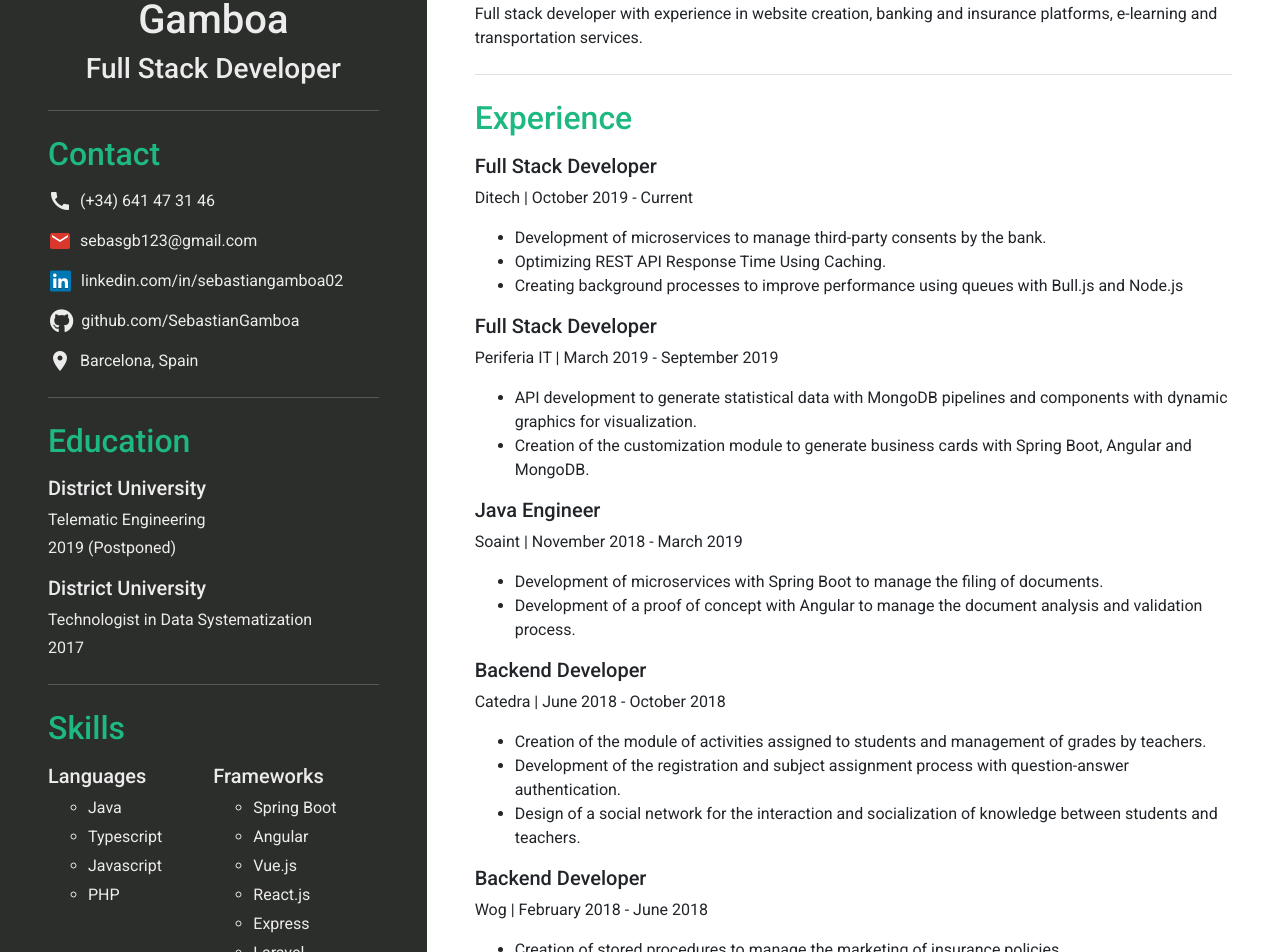
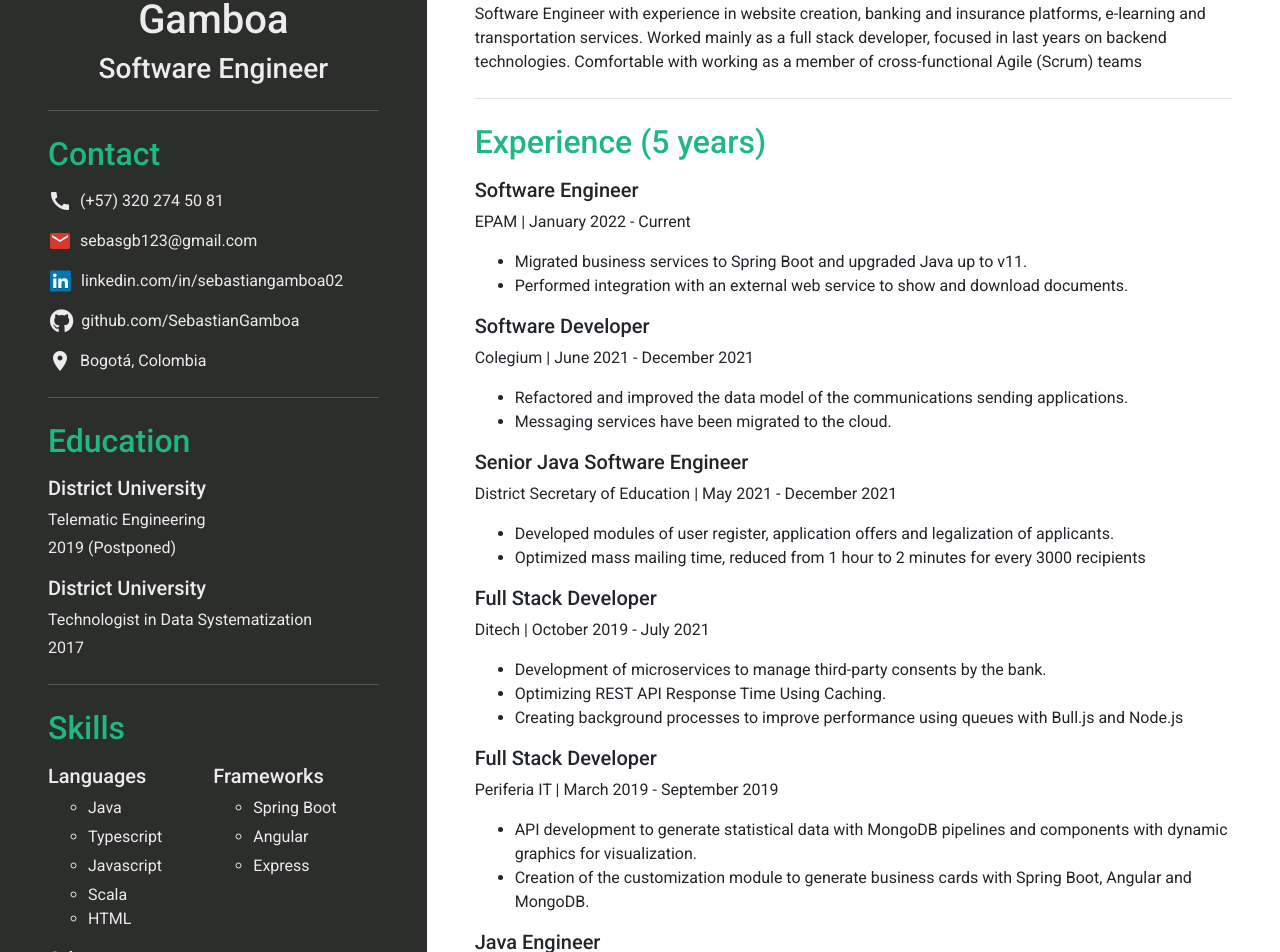
Before and after one commit to SebastianGamboa/CV, an Angular app: page / in a window 1280 px wide. Shown: the part 100-1052 px from the top of the page. Built offline with nearby package versions, Linux system fonts and the light colour scheme.

Commit message:
Update template information

```diff
--- a/src/app/components/resume-en/resume-en.component.html
+++ b/src/app/components/resume-en/resume-en.component.html
@@ -3,13 +3,13 @@
         <div class="col-sm-4 p-5 sidebar position-relative zi-0">
             <header class="mb-4">
                 <h1 class="text-center">Sebastian Gamboa</h1>
-                <h3 class="text-center">Full Stack Developer</h3>
+                <h3 class="text-center">Software Engineer</h3>
             </header>
             <mat-divider class="bt-light__color"></mat-divider>
             <section class="personal-information mt-4 mb-4">
                 <h2 class="mb-3">Contact</h2>
                 <p class="d-flex">
-                    <mat-icon class="mr-2" aria-hidden="false" aria-label="phone">call</mat-icon>(+34) 641 47 31 46
+                    <mat-icon class="mr-2" aria-hidden="false" aria-label="phone">call</mat-icon>(+57) 320 274 50 81
                 </p>
                 <p class="d-flex">
                     <mat-icon class="fa-icon__background mr-2 position-relative" style="color: #da372d;" aria-hidden="false" aria-label="email">email</mat-icon>sebasgb123@gmail.com
@@ -22,11 +22,8 @@
                     <i class="fab fa-github fs-24 mr-2 position-relative" style="padding-left: 2px;"></i>
                     github.com/SebastianGamboa
                 </p>
-                <!-- <p class="d-flex">
-                    <i class="fab fa-twitter fs-24 mr-2" style="color: rgb(29, 161, 242);"></i>twitter.com/sebasgb02
-                </p> -->
                 <p class="d-flex">
-                    <mat-icon class="mr-2" aria-hidden="false" aria-label="place">place</mat-icon>Barcelona, Spain
+                    <mat-icon class="mr-2" aria-hidden="false" aria-label="place">place</mat-icon>Bogotá, Colombia
                 </p>
             </section>
             <mat-divider class="bt-light__color"></mat-divider>
@@ -49,7 +46,8 @@
                             <li style="margin-bottom: 5px;">Java</li>
                             <li style="margin-bottom: 5px;">Typescript</li>
                             <li style="margin-bottom: 5px;">Javascript</li>
-                            <li>PHP</li>
+                            <li>Scala</li>
+                            <li>HTML</li>
                         </ul>
                     </div>
                     <div class="col-sm-6 pl-0">
@@ -57,10 +55,7 @@
                         <ul style="list-style: circle;">
                             <li style="margin-bottom: 5px;">Spring Boot</li>
                             <li style="margin-bottom: 5px;">Angular</li>
-                            <li style="margin-bottom: 5px;">Vue.js</li>
-                            <li style="margin-bottom: 5px;">React.js</li>
                             <li style="margin-bottom: 5px;">Express</li>
-                            <li>Laravel</li>
                         </ul>
                     </div>
                 </div>
@@ -68,12 +63,15 @@
                     <div class="col">
                         <h5 class="mb-2">Others</h5>
                         <ul style="list-style: circle;">
+                            <li style="margin-bottom: 5px;">Git</li>
+                            <li style="margin-bottom: 5px;">JIRA</li>
+                            <li style="margin-bottom: 5px;">Clean Code</li>
+                            <li style="margin-bottom: 5px;">Unit Testing</li>
                             <li style="margin-bottom: 5px;">Node.js</li>
                             <li style="margin-bottom: 5px;">SQL - PL/SQL</li>
                             <li style="margin-bottom: 5px;">MongoDB</li>
-                            <li style="margin-bottom: 5px;">Git</li>
-                            <li style="margin-bottom: 5px;">Unit Testing</li>
-                            <li>Scrum</li>
+                            <li style="margin-bottom: 5px;">CSS</li>
+                            <li>SCRUM</li>
                         </ul>
                     </div>
                 </div>
@@ -89,14 +87,38 @@
         <div class="col-sm-8 p-5">
             <section class="profile mb-4">
                 <h2 class="mb-3">Profile</h2>
-                <p>Full stack developer with experience in website creation, banking and insurance platforms, e-learning and transportation services.</p>
+                <p>Software Engineer with experience in website creation, banking and insurance platforms, e-learning and transportation services. Worked mainly as a full stack developer, focused in last years on backend technologies. Comfortable with working as a member of cross-functional Agile (Scrum) teams</p>
             </section>
             <mat-divider></mat-divider>
             <section class="experience mt-4">
-                <h2 class="mb-3">Experience</h2>
+                <h2 class="mb-3">Experience (5 years)</h2>
+                <article>
+                    <h5>Software Engineer</h5>
+                    <p>EPAM | January 2022 - Current</p>
+                    <ul>
+                        <li>Migrated business services to Spring Boot and upgraded Java up to v11.</li>
+                        <li>Performed integration with an external web service to show and download documents.</li>
+                    </ul>
+                </article>
+                <article>
+                    <h5>Software Developer</h5>
+                    <p>Colegium | June 2021 - December 2021</p>
+                    <ul>
+                        <li>Refactored and improved the data model of the communications sending applications.</li>
+                        <li>Messaging services have been migrated to the cloud.</li>
+                    </ul>
+                </article>
+                <article>
+                    <h5>Senior Java Software Engineer</h5>
+                    <p>District Secretary of Education | May 2021 - December 2021</p>
+                    <ul>
+                        <li>Developed modules of user register, application offers and legalization of applicants.</li>
+                        <li>Optimized mass mailing time, reduced from 1 hour to 2 minutes for every 3000 recipients</li>
+                    </ul>
+                </article>
                 <article>
                     <h5>Full Stack Developer</h5>
-                    <p>Ditech | October 2019 - Current</p>
+                    <p>Ditech | October 2019 - July 2021</p>
                     <ul>
                         <li>Development of microservices to manage third-party consents by the bank.</li>
                         <li>Optimizing REST API Response Time Using Caching.</li>
@@ -119,7 +141,7 @@
                         <li>Development of a proof of concept with Angular to manage the document analysis and validation process.</li>
                     </ul>
                 </article>
-                <article>
+                <!-- <article>
                     <h5>Backend Developer</h5>
                     <p>Catedra | June 2018 - October 2018</p>
                     <ul>
@@ -127,23 +149,23 @@
                         <li>Development of the registration and subject assignment process with question-answer authentication.</li>
                         <li>Design of a social network for the interaction and socialization of knowledge between students and teachers.</li>
                     </ul>
-                </article>
-                <article>
+                </article> -->
+                <!-- <article>
                     <h5>Backend Developer</h5>
                     <p>Wog | February 2018 - June 2018</p>
                     <ul>
                         <li>Creation of stored procedures to manage the marketing of insurance policies.</li>
                         <li>Integration of insurance processes in the banking core with Java 8 and Spring Framework.</li>
                     </ul>
-                </article>
-                <article>
+                </article> -->
+                <!-- <article>
                     <h5>Web Developer</h5>
                     <p>Interwap | June 2017 - February 2018</p>
                     <ul>
                         <li>Creation of the module to monitor nearby drivers in real time to view the route, location and time of each transport service in progress.</li>
                         <li>Transportation product landing page design.</li>
                     </ul>
-                </article>
+                </article> -->
             </section>
         </div>
     </div>
--- a/src/app/components/second-resume/second-resume.component.html
+++ b/src/app/components/second-resume/second-resume.component.html
@@ -3,13 +3,13 @@
         <div class="col-sm-4 p-5 sidebar position-relative zi-0">
             <header class="mb-4">
                 <h1 class="text-center">Sebastián Gamboa</h1>
-                <h3 class="text-center">Full Stack Developer</h3>
+                <h3 class="text-center">Software Engineer</h3>
             </header>
             <mat-divider class="bt-light__color"></mat-divider>
             <section class="personal-information mt-4 mb-4">
                 <h2 class="mb-3">Contacto</h2>
                 <p class="d-flex">
-                    <mat-icon class="mr-2" aria-hidden="false" aria-label="phone">call</mat-icon>(+34) 641 47 31 46
+                    <mat-icon class="mr-2" aria-hidden="false" aria-label="phone">call</mat-icon>(+57) 320 274 50 81
                 </p>
                 <p class="d-flex">
                     <mat-icon class="fa-icon__background mr-2 position-relative" style="color: #da372d;" aria-hidden="false" aria-label="email">email</mat-icon>sebasgb123@gmail.com
@@ -26,7 +26,7 @@
                     <i class="fab fa-twitter fs-24 mr-2" style="color: rgb(29, 161, 242);"></i>twitter.com/sebasgb02
                 </p> -->
                 <p class="d-flex">
-                    <mat-icon class="mr-2" aria-hidden="false" aria-label="place">place</mat-icon>Barcelona, España
+                    <mat-icon class="mr-2" aria-hidden="false" aria-label="place">place</mat-icon>Bogotá, Colombia
                 </p>
             </section>
             <mat-divider class="bt-light__color"></mat-divider>
@@ -59,7 +59,7 @@
                             <li style="margin-bottom: 5px;">Spring Boot</li>
                             <li style="margin-bottom: 5px;">Angular</li>
                             <li style="margin-bottom: 5px;">Vue.js</li>
-                            <li style="margin-bottom: 5px;">React.js</li>
+                            <!-- <li style="margin-bottom: 5px;">React.js</li> -->
                             <li style="margin-bottom: 5px;">Express</li>
                             <li>Laravel</li>
                         </ul>
@@ -90,14 +90,37 @@
         <div class="col-sm-8 p-5">
             <section class="profile mb-4">
                 <h2 class="mb-3">Perfil</h2>
-                <p>Desarrollador full stack con experiencia en creación de sitios web, plataformas de banca y seguros, e-learning y servicios de transporte.</p>
+                <p>Desarrollador de Software con experiencia en creación de sitios web, plataformas administrativas de banca y seguros, e-learning y servicios de transporte.</p>
             </section>
             <mat-divider></mat-divider>
             <section class="experience mt-4">
-                <h2 class="mb-3">Experiencia</h2>
+                <h2 class="mb-3">Experiencia (5 años)</h2>
                 <article>
-                    <h5>Desarrollador Full Stack</h5>
-                    <p>Ditech | Octubre 2019 - Presente</p>
+                    <h5>Software Engineer</h5>
+                    <p>EPAM | Enero 2022 - Actualmente</p>
+                    <ul>
+                        <li>Realización de cursos de Programación Avanzada en Java, Java 11, programación funcional, patrones de diseño y aplicando en ejemplos los conocimientos adquiridos.</li>
+                    </ul>
+                </article>
+                <article>
+                    <h5>Software Developer</h5>
+                    <p>Colegium | Junio 2021 - Diciembre 2021</p>
+                    <ul>
+                        <li>Refactorización y mejoras en el modelo de datos del aplicativo de envío de comunicaciones.</li>
+                        <li>Soporte y correción de incidencias de los distintos clientes en el módulo comunicaciones.</li>
+                    </ul>
+                </article>
+                <article>
+                    <h5>Senior Java Software Engineer</h5>
+                    <p>Secretaría de Educación Distrital | Mayo 2021 - Diciembre 2021</p>
+                    <ul>
+                        <li>Desarrollo de los módulos de registro de usuario, aplicación a ofertas y legalización de Jóvenes a la U.</li>
+                        <li>Optimización en tiempo de envío de correos masivos que se redujo de 1h a 2 min por cada 3000 destinatarios.</li>
+                    </ul>
+                </article>
+                <article>
+                    <h5>Full Stack Developer</h5>
+                    <p>Ditech | Octubre 2019 - Julio 2021</p>
                     <ul>
                         <li>Desarrollo de microservicios para gestionar consentimientos a terceros por parte del banco.</li>
                         <li>Optimización del tiempo de respuesta del API REST por medio de caching.</li>
@@ -105,7 +128,7 @@
                     </ul>
                 </article>
                 <article>
-                    <h5>Desarrollador Full Stack</h5>
+                    <h5>Full Stack Developer</h5>
                     <p>Periferia IT | Marzo 2019 - Septiembre 2019</p>
                     <ul>
                         <li>Desarrollo de API REST para generar datos estadísticos con pipelines en MongoDB y componentes dinámicos para visualización de estadísticas en gráficos.</li>
@@ -113,7 +136,7 @@
                     </ul>
                 </article>
                 <article>
-                    <h5>Ingeniero Java - Angular</h5>
+                    <h5>Java Software Engineer</h5>
                     <p>Soaint | Noviembre 2018 - Marzo 2019</p>
                     <ul>
                         <li>Creación de microservicios con Spring Boot para gestionar la radicación de documentos.</li>
@@ -121,16 +144,15 @@
                     </ul>
                 </article>
                 <article>
-                    <h5>Desarrollador Backend</h5>
+                    <h5>Backend Developer</h5>
                     <p>Cátedra | Junio 2018 - Octubre 2018</p>
                     <ul>
                         <li>Creación del módulo de actividades asignadas a los alumnos y gestión de notas por parte de los docentes.</li>
-                        <li>Desarrollo del proceso de inscripción y asignación de materias con autenticación pregunta-respuesta.</li>
                         <li>Diseño de una red social para la interacción y socialización del conocimiento entre estudiantes y docentes.</li>
                     </ul>
                 </article>
-                <article>
-                    <h5>Desarrollador Backend - PL/SQL</h5>
+                <!-- <article>
+                    <h5>Junior Java Developer - PL/SQL</h5>
                     <p>Wog | Febrero 2018 - Junio 2018</p>
                     <ul>
                         <li>Creación de stored procedures para optimizar la comercialización y administración de pólizas de seguro.</li>
@@ -138,13 +160,13 @@
                     </ul>
                 </article>
                 <article>
-                    <h5>Desarrollador Web</h5>
+                    <h5>Web Developer</h5>
                     <p>Interwap | Junio 2017 - Febrero 2018</p>
                     <ul>
                         <li>Creación del módulo de seguimiento a conductores cercano a tiempo real en el cual se visualiza la ruta, ubicación y tiempo de cada servicio de transporte en curso.</li>
                         <li>Diseño del landing page del producto de transporte.</li>
                     </ul>
-                </article>
+                </article> -->
             </section>
         </div>
     </div>
--- a/tsconfig.app.json
+++ b/tsconfig.app.json
@@ -3,6 +3,9 @@
   "compilerOptions": {
     "outDir": "./out-tsc/app",
     "types": []
+  },
+  "angularCompilerOptions": {
+    "strictTemplates": true
   },
   "files": [
     "src/main.ts",
```
